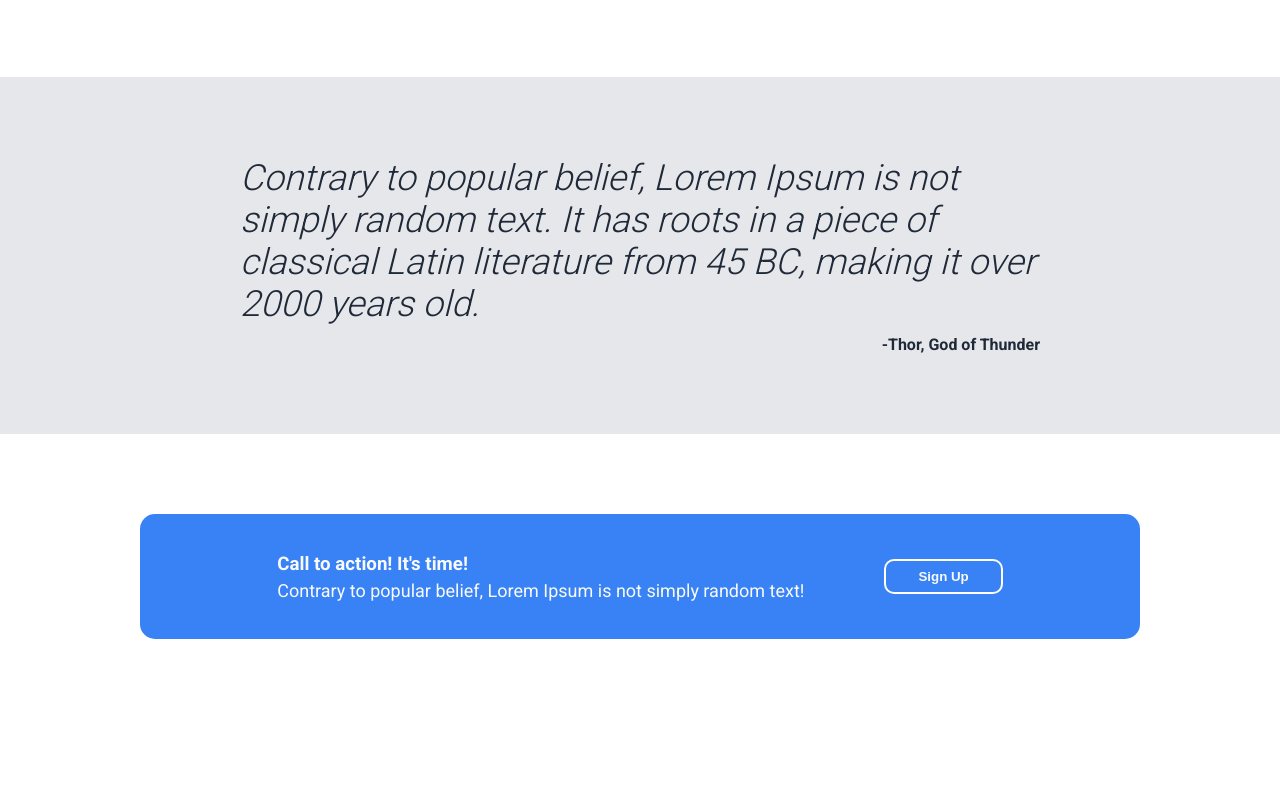
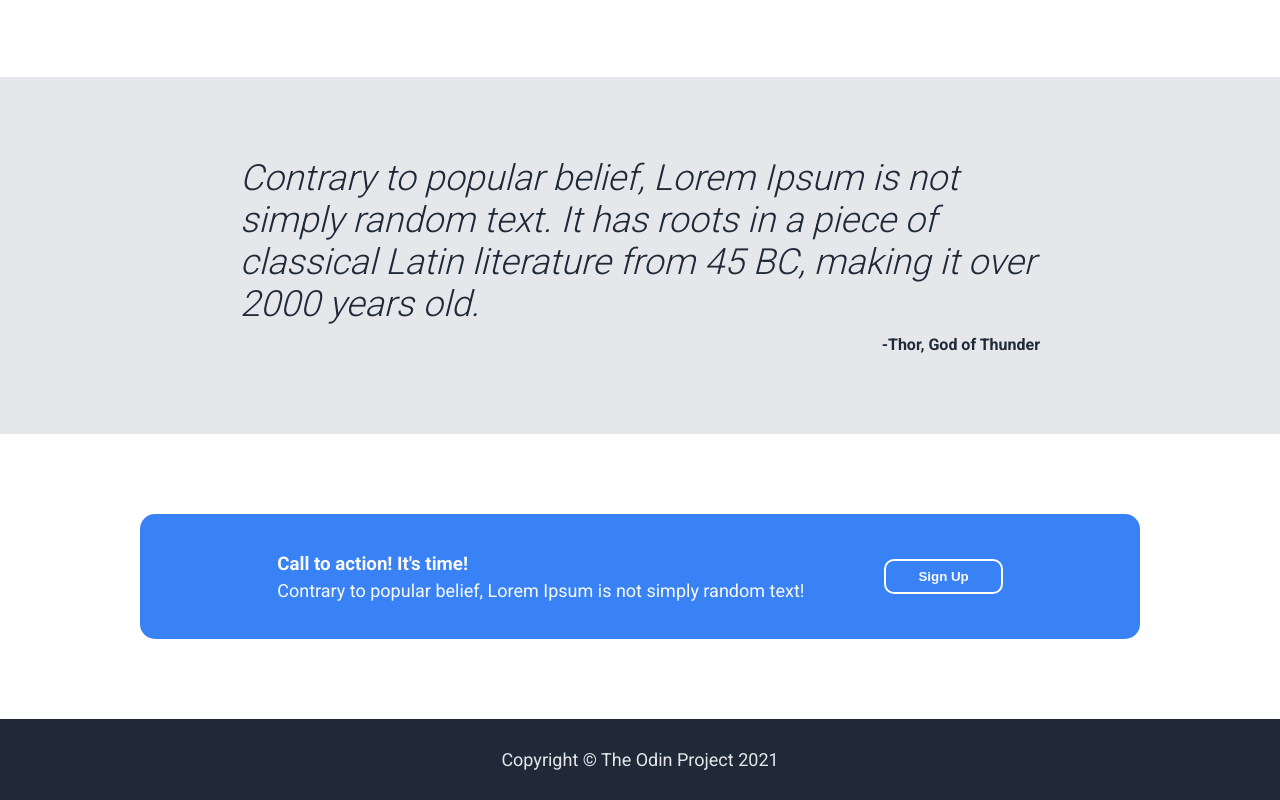
Before and after one commit to Aleksandar456/landing-page, a plain HTML site: page index.html in a window 1280 px wide. Shown: the part 1003-1803 px from the top of the page. Before the commit the page ends 1722 px from the top, so only its background shows below. Drawn offline with Linux system fonts and the light colour scheme.

Commit message:
Add footer
Added footer of the page in index file
Added style for a footer in style file

```diff
--- a/index.html
+++ b/index.html
@@ -76,5 +76,8 @@
             <button>Sign Up</button>
         </div>
     </div>
+    <div class="footer">
+        <p>Copyright &#169; The Odin Project 2021</p>
+    </div>
 </body>
 </html>
--- a/style.css
+++ b/style.css
@@ -162,3 +162,15 @@ body {
     margin-top: 0;
     font-size: 18px;
 }
+
+.footer {
+    background-color: #1F2937;
+}
+.footer p {
+    padding: 30px 0px;
+    text-align: center;
+    color: #E5E7EB;
+    margin: 0px;
+    font-size: 18px;
+
+}
```
